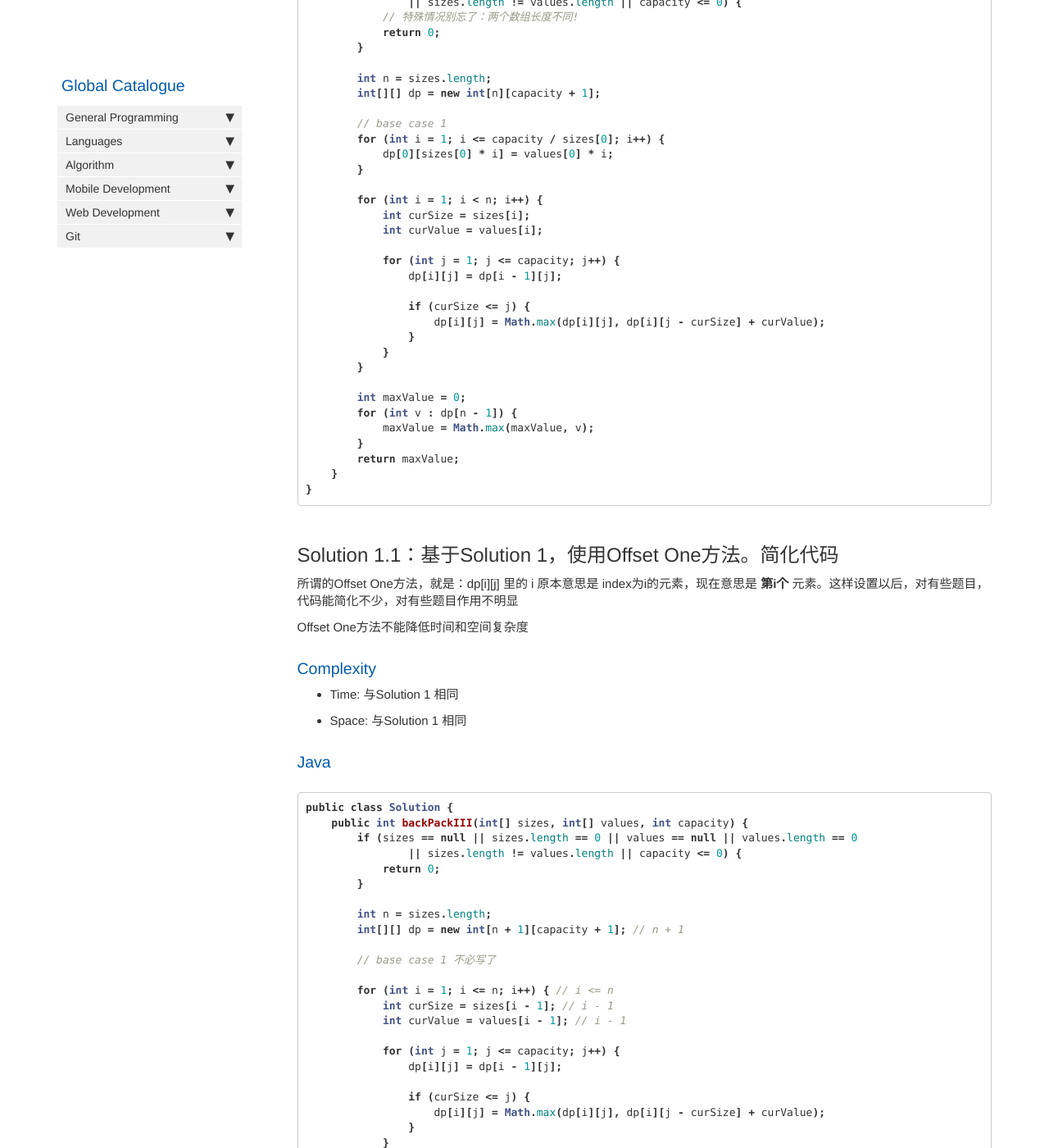
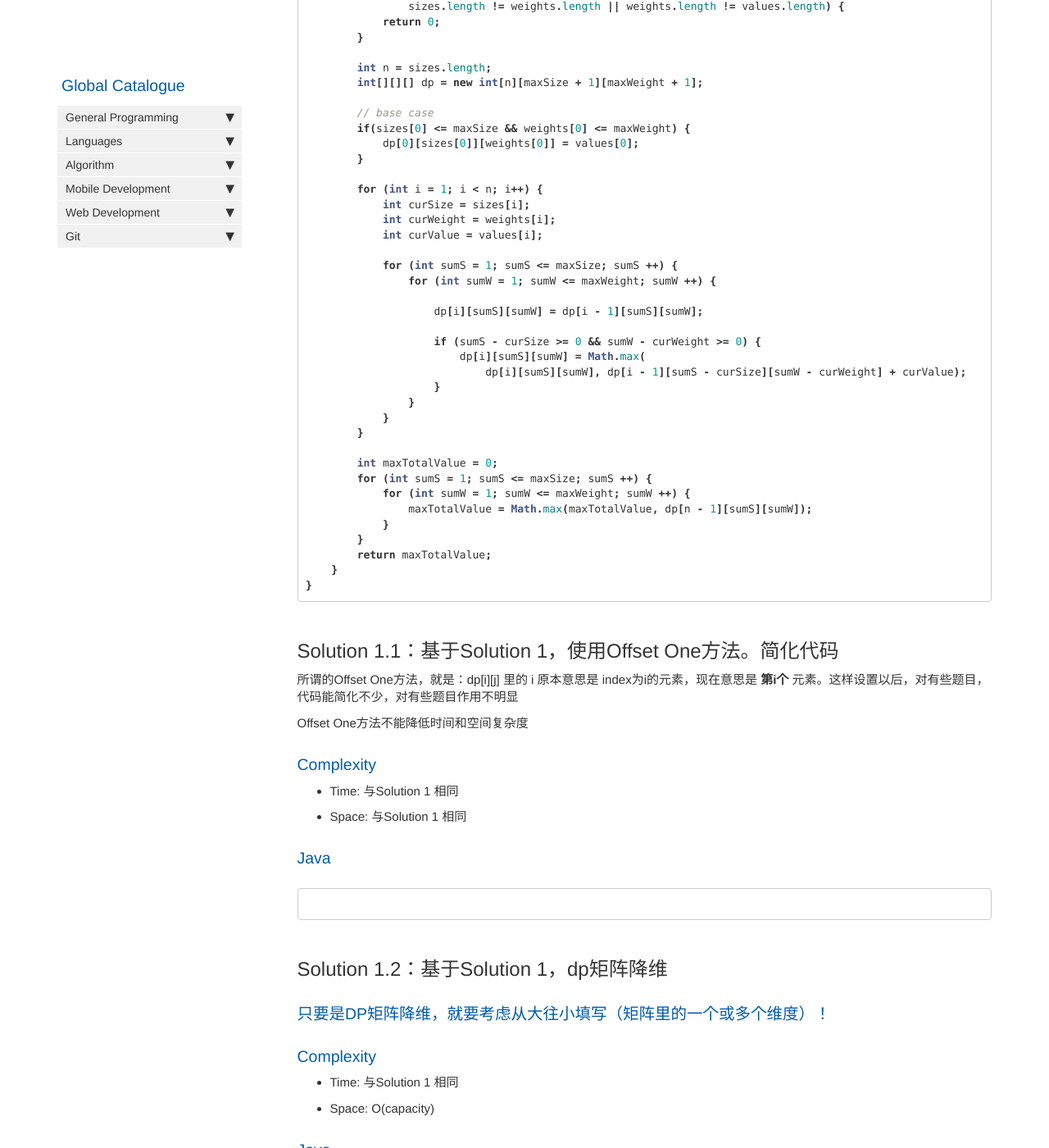
Before and after one commit to HungryOrc/hungryorc.github.io, a Jekyll site: the page built from pages/algorithm/algorithm_backpack_01_3Attr_limitTotalSizeAndWeight_returnMaxTotalValue.md, in a window 1280 px wide and 1400 px high, scrolled down 1121 px. Shown: the whole window at 82% size. Built offline with Jekyll 4.4.1, drawn with Linux system fonts in a browser that asks for light colours; nearby versions of some CDN libraries; comment, search, counter and statistics services are not loaded; some of the changed text lies outside the part shown.

Commit message:
Update algorithm_backpack_01_3Attr_limitTotalSizeAndWeight_returnMaxTotalValue.md

````diff
--- a/pages/algorithm/algorithm_backpack_01_3Attr_limitTotalSizeAndWeight_returnMaxTotalValue.md
+++ b/pages/algorithm/algorithm_backpack_01_3Attr_limitTotalSizeAndWeight_returnMaxTotalValue.md
@@ -19,11 +19,11 @@ toc: false
 ## Solution 1: 三维DP
 * `int dp[i][s][w]`：使用数组里 index为0到i 的items中的任意几个item，每个item可以取0或1次，正好组成总 size = s，且总 weight = w 的前提下，
 最大的总value是多少
-* `int dp[][] = new int[number of items][maxTotalSize + 1][maxTotalWeight + 1]`
+* `int dp[][][] = new int[number of items][maxTotalSize + 1][maxTotalWeight + 1]`
 * Base Cases
   * 对于数组里的第一个item
     * if(sizes[0] <= maxSize && weights[0] <= maxWeight)，`dp[0][sizes[0]][weights[0]] = values[0]`
-  * 总size为0的情况，对于任何多个items，都必然是什么都不放，所以总value必是0。即 `dp[i][0] = 0`, 0 <= i < n。因为都是0，所以可以不写了
+  * 总size为0，或者总weight为0 的情况，对于任何多个items，都必然是什么都不放，所以总value必是0。因为都是0，所以可以不写了
 * Induction Rule: `dp[i][s][w] = max(dp[i - 1][s][w], dp[i - 1][s - sizes[i]][w - weights[i]] + values[i])`
 * Return: 这里不是返回 `dp[n - 1][maxSize][maxWeight]`，因为达到maxTotalVal的时候未必是size或weight满。
 正解是 `maxTotalValue = max(dp[n - 1][s][w])`，for all possible s and w
@@ -32,46 +32,50 @@ toc: false
 * Time: O(n * maxTotalSize * maxTotalWeight), 其中n是items的个数
 * Space: O(n * maxTotalSize * maxTotalWeight)。可以优化为 O(maxTotalSize * maxTotalWeight)，因为dp矩阵里，第i行只用到第i-1行
 
-
-<==== 到这里了！！！！
-
-
 ### Java
 ```java
 public class Solution {
-    public int backPackIII(int[] sizes, int[] values, int capacity) {
-        if (sizes == null || sizes.length == 0 || values == null || values.length == 0
-                || sizes.length != values.length || capacity <= 0) {
-            // 特殊情况别忘了：两个数组长度不同!
+    public int backPack(int maxSize, int maxWeight, int[] sizes, int[] weights, int[] values) {
+        if (maxTotalSize <= 0 || maxTotalWeight <= 0 ||
+                sizes == null || weights == null || values == null ||
+                sizes.length == 0 || weights.length == 0 || values.length == 0 ||
+                sizes.length != weights.length || weights.length != values.length) {
             return 0;
         }
 
         int n = sizes.length;
-        int[][] dp = new int[n][capacity + 1];
+        int[][][] dp = new int[n][maxSize + 1][maxWeight + 1];
 
-        // base case 1
-        for (int i = 1; i <= capacity / sizes[0]; i++) {
-            dp[0][sizes[0] * i] = values[0] * i;
+        // base case
+        if(sizes[0] <= maxSize && weights[0] <= maxWeight) {
+            dp[0][sizes[0]][weights[0]] = values[0];
         }
 
         for (int i = 1; i < n; i++) {
             int curSize = sizes[i];
+            int curWeight = weights[i];
             int curValue = values[i];
 
-            for (int j = 1; j <= capacity; j++) {
-                dp[i][j] = dp[i - 1][j];
+            for (int sumS = 1; sumS <= maxSize; sumS ++) {
+                for (int sumW = 1; sumW <= maxWeight; sumW ++) {
 
-                if (curSize <= j) {
-                    dp[i][j] = Math.max(dp[i][j], dp[i][j - curSize] + curValue);
+                    dp[i][sumS][sumW] = dp[i - 1][sumS][sumW];
+
+                    if (sumS - curSize >= 0 && sumW - curWeight >= 0) {
+                        dp[i][sumS][sumW] = Math.max(
+                            dp[i][sumS][sumW], dp[i - 1][sumS - curSize][sumW - curWeight] + curValue);
+                    }
                 }
             }
         }
 
-        int maxValue = 0;
-        for (int v : dp[n - 1]) {
-            maxValue = Math.max(maxValue, v);
+        int maxTotalValue = 0;
+        for (int sumS = 1; sumS <= maxSize; sumS ++) {
+            for (int sumW = 1; sumW <= maxWeight; sumW ++) {
+                maxTotalValue = Math.max(maxTotalValue, dp[n - 1][sumS][sumW]);
+            }
         }
-        return maxValue;
+        return maxTotalValue;
     }
 }
 ```
@@ -87,43 +91,12 @@ Offset One方法不能降低时间和空间复杂度
 
 ### Java
 ```java
-public class Solution {
-    public int backPackIII(int[] sizes, int[] values, int capacity) {
-        if (sizes == null || sizes.length == 0 || values == null || values.length == 0
-                || sizes.length != values.length || capacity <= 0) {
-            return 0;
-        }
 
-        int n = sizes.length;
-        int[][] dp = new int[n + 1][capacity + 1]; // n + 1
-
-        // base case 1 不必写了
-
-        for (int i = 1; i <= n; i++) { // i <= n
-            int curSize = sizes[i - 1]; // i - 1
-            int curValue = values[i - 1]; // i - 1
-
-            for (int j = 1; j <= capacity; j++) {
-                dp[i][j] = dp[i - 1][j];
-
-                if (curSize <= j) {
-                    dp[i][j] = Math.max(dp[i][j], dp[i][j - curSize] + curValue);
-                }
-            }
-        }
-
-        int maxValue = 0;
-        for (int v : dp[n]) { // dp[n]
-            maxValue = Math.max(maxValue, v);
-        }
-        return maxValue;
-    }
-}
 ```
 
-## Solution 1.2：基于Solution 1，dp[index][size]降维为dp[size]，速度 前1% ！
+## Solution 1.2：基于Solution 1，dp矩阵降维
 
-### 只要是DP矩阵降维，就要考虑从大往小填写（矩阵里的一个或多个维度）！但是这题反而不能从大到小，还是得从小到大！所以DP矩阵降维不一定需要从大到小
+### 只要是DP矩阵降维，就要考虑从大往小填写（矩阵里的一个或多个维度）！
 
 ### Complexity
 * Time: 与Solution 1 相同
@@ -131,44 +104,10 @@ public class Solution {
 
 ### Java
 ```java
-public class Solution {
-    public int backPackIII(int[] sizes, int[] values, int capacity) {
-        if (sizes == null || sizes.length == 0 || values == null || values.length == 0
-                || sizes.length != values.length || capacity <= 0) {
-            return 0;
-        }
 
-        int n = sizes.length;
-        int[] dp = new int[capacity + 1]; // 一维
-
-        // base case 1
-        for (int i = 1; i <= capacity / sizes[0]; i++) {
-            dp[sizes[0] * i] = values[0] * i; // 一维
-        }
-
-        for (int i = 1; i < n; i++) {
-            int curSize = sizes[i];
-            int curValue = values[i];
-
-            for (int j = 1; j <= capacity; j++) {
-                // dp[j] = dp[j]; // 在一维下，这个没意义了
-
-                if (curSize <= j) {
-                    dp[j] = Math.max(dp[j], dp[j - curSize] + curValue); // 一维
-                }
-            }
-        }
-
-        int maxValue = 0;
-        for (int v : dp) { // 一维
-            maxValue = Math.max(maxValue, v);
-        }
-        return maxValue;
-    }
-}
 ```
 
-## Solution 2：一种很有趣的DFS方法。但速度超时 hoho <==== 我写的这个解法对么？
+## Solution 2：DFS
 
 ### Complexity
 * Time: O(2^n) <=== 对么 ？？？？
@@ -176,41 +115,10 @@ public class Solution {
 
 ### Java
 ```java
-public class Solution {
-    public int backPackIII(int[] sizes, int[] values, int capacity) {
-        if (sizes == null || sizes.length == 0 || values == null || values.length == 0
-                || sizes.length != values.length || capacity <= 0) {
-            return 0;
-        }
 
-        return dfs(sizes, values, 0, capacity, 0);
-    }
-
-    private int dfs(int[] sizes, int[] values, int curInd,
-            int remainSize, int curTotalVal) {
-        if (remainSize == 0) {
-            return curTotalVal;
-        } else if (remainSize < 0) {
-            return 0; // 表示此路失败
-        }
-
-        if (curInd == sizes.length) {
-            return curTotalVal;
-        }
-
-        int totalVal = 0;
-        int curSize = sizes[curInd];
-        int curVal = values[curInd];
-        for (int i = 0; i <= remainSize / curSize; i++) {
-            totalVal = Math.max(totalVal,
-                dfs(sizes, values, curInd + 1, remainSize - i * curSize, curTotalVal + i * curVal));
-        }
-        return totalVal;
-    }
-}
 ```
 
 ## Reference
-[Backpack III [LintCode]](https://www.lintcode.com/problem/backpack-iii/description)
+网上没找到这题
 
 {% include links.html %}
````
